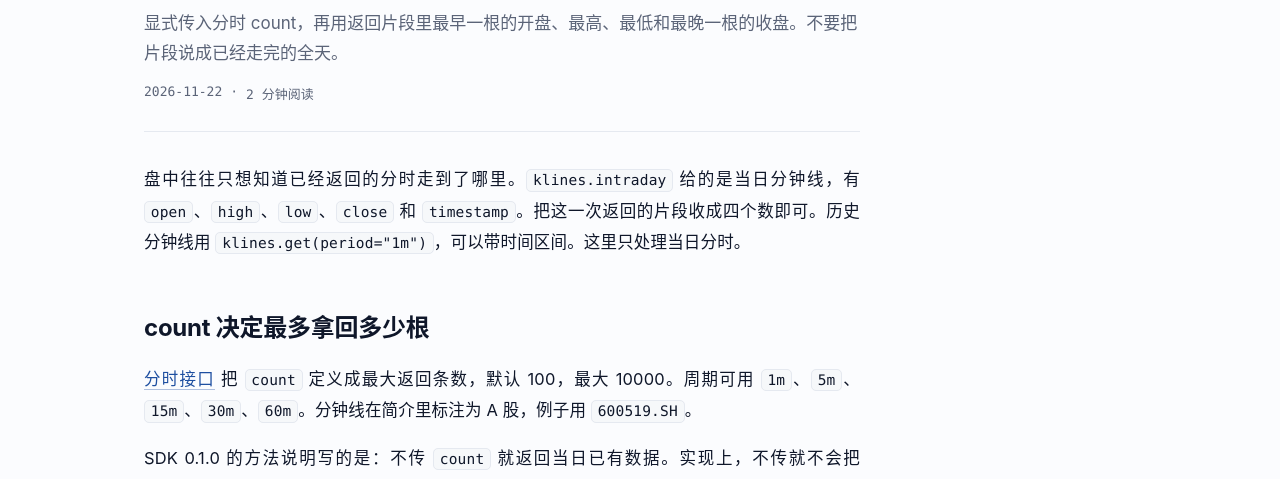
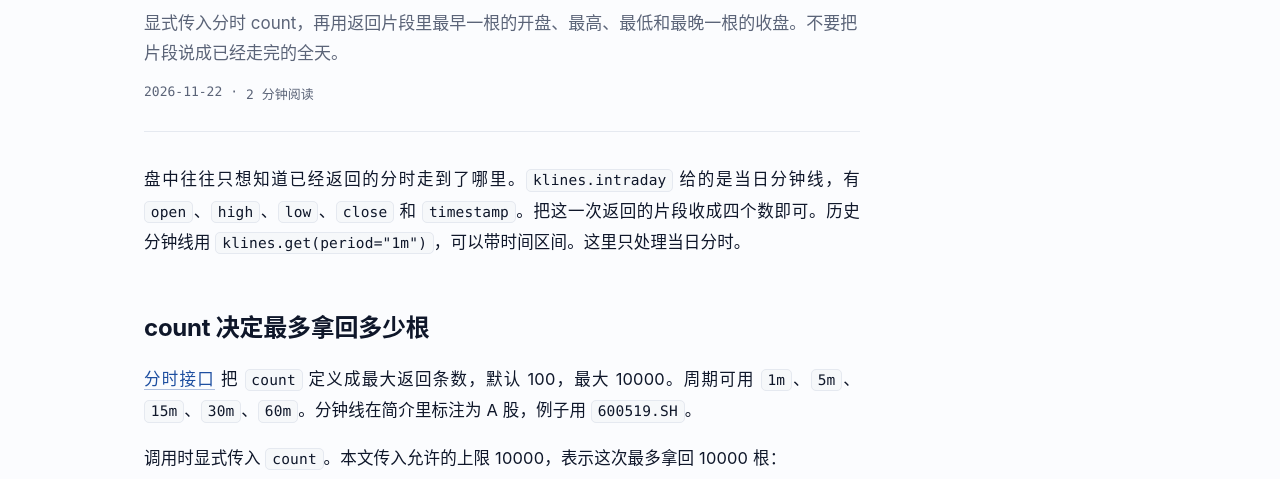
Before and after one commit to quantdash-net/blog, an Astro site: page /posts/intraday-session-range in a window 1280 px wide. Shown: the part 252-731 px from the top of the page. Built offline with nearby package versions, Linux system fonts and the light colour scheme; Astro itself is replaced by a stand-in of ours.

Commit message:
修订：分时只说明显式 count 和返回片段
Co-authored-by: benchmark_cc <Carlosxiaoqing@users.noreply.github.com>

````diff
--- a/src/content/posts/intraday-session-range.md
+++ b/src/content/posts/intraday-session-range.md
@@ -11,7 +11,7 @@ tags: [日内分时, K线, Python SDK]
 
 [分时接口](https://docs.quantdash.net/zh-hans/api-reference/日内分时/获取日内分时数据.md) 把 `count` 定义成最大返回条数，默认 100，最大 10000。周期可用 `1m`、`5m`、`15m`、`30m`、`60m`。分钟线在简介里标注为 A 股，例子用 `600519.SH`。
 
-SDK 0.1.0 的方法说明写的是：不传 `count` 就返回当日已有数据。实现上，不传就不会把 `count` 放进请求。这两处不要当成同一句话。要明确这次最多拿多少根，就传入不超过 10000 的 `count`。本文传入允许的上限：
+调用时显式传入 `count`。本文传入允许的上限 10000，表示这次最多拿回 10000 根：
 
 ```python
 import os
````
